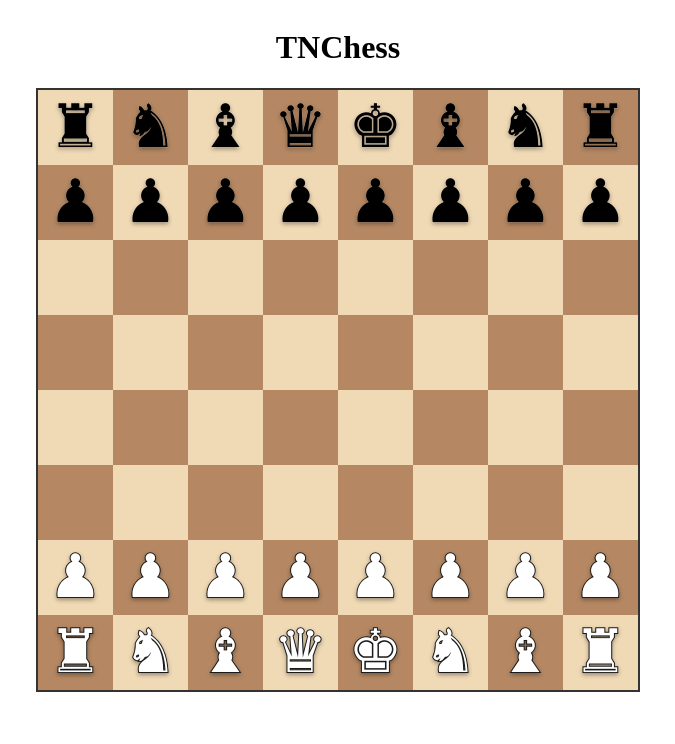
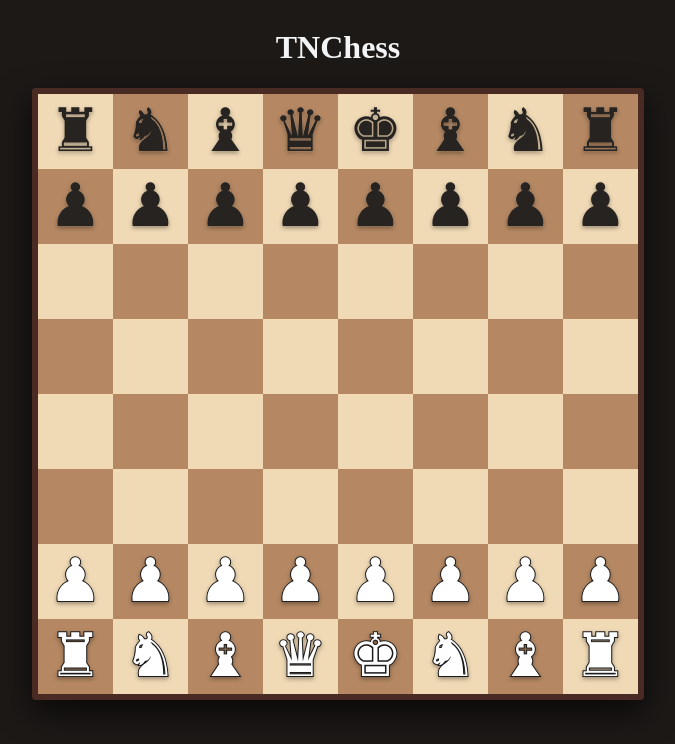
Before and after one commit to tyleruploads/tnchess, a plain HTML site: page index.html in a window 1280 px wide. Shown: the whole page, without its empty margins (302-977 px from the left). Drawn offline with Linux system fonts and the light colour scheme.

Commit message:
Cohere styling for on and off board

```diff
--- a/styles/index.css
+++ b/styles/index.css
@@ -1,8 +1,31 @@
+:root {
+  --bg-page: #1c1917;
+  --border-board: #4a2b23;
+
+  --square-light: #f0d9b5;
+  --square-dark: #b58863;
+
+  --piece-light: #ffffff;
+  --piece-dark: #262320;
+
+  --highlight-select: rgba(56, 189, 248, 0.4);
+
+  --text-main: #f3f4f6;
+}
+
+body {
+  background-color: var(--bg-page);
+}
+
 #mainDiv {
   display: flex;
   flex-direction: column;
   justify-content: center;
   align-items: center;
+}
+
+h1 {
+  color: var(--text-main);
 }
 
 #chessboard {
@@ -12,7 +35,9 @@
   width: min(90vw, 600px);
   max-width: 600px;
   aspect-ratio: 1 / 1;
-  border: 2px solid #333;
+  border: 6px solid var(--border-board);
+  border-radius: 4px;
+  box-shadow: 0 12px 32px rgba(0, 0, 0, 0.65);
 }
 
 .square {
@@ -30,11 +55,11 @@
 }
 
 .light-square {
-  background: #f0d9b5;
+  background: var(--square-light);
 }
 
 .dark-square {
-  background: #b58863;
+  background: var(--square-dark);
 }
 
 .piece {
@@ -53,18 +78,18 @@
 }
 
 .piece.selected {
-  outline: 3px solid #2563eb;
+  outline: 3px solid var(--highlight-select);
   background-color: #93c5fd;
 }
 
 .light-piece {
-  color: #ffffff;
+  color: var(--piece-light);
   -webkit-text-stroke: 2px #1a1a1a;
   filter: drop-shadow(0 2px 2px rgba(0, 0, 0, 0.35));
 }
 
 .dark-piece {
-  color: #000000;
-  -webkit-text-stroke: 0.5px rgba(255, 255, 255, 0.4);
+  color: var(--piece-dark);
+  -webkit-text-stroke: 0.5px rgba(240, 217, 181, 0.4);
   filter: drop-shadow(0 2px 2px rgba(0, 0, 0, 0.35));
 }
```
